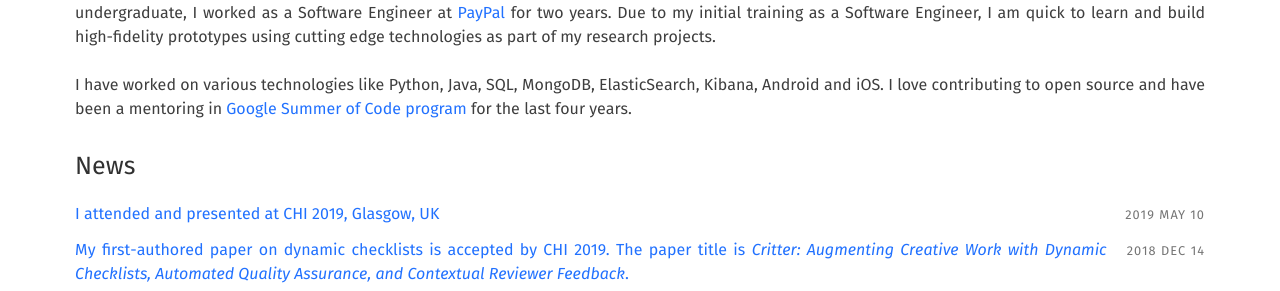
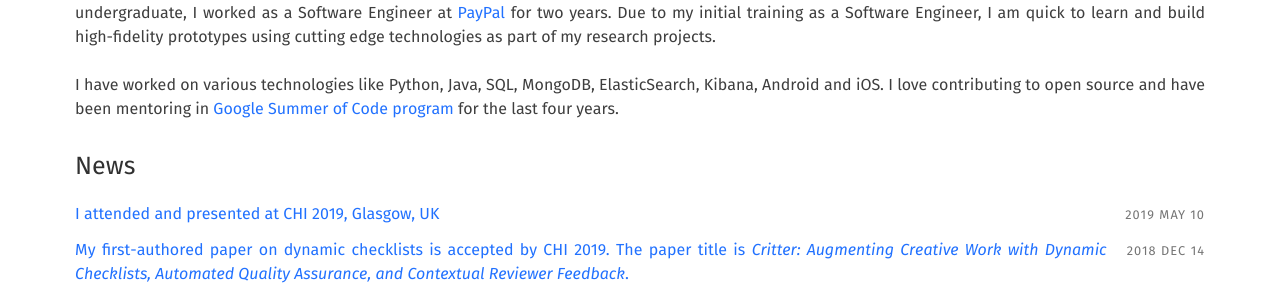
Before and after one commit to adbharadwaj/adbharadwaj.github.io, a Jekyll site: the page built from index.html, in a window 1280 px wide and 900 px high, scrolled down 746 px. Shown: the part 185-476 px from the top of the window. Built offline with Jekyll 4.4.1, drawn with Linux system fonts in a browser that asks for light colours.

```diff
--- a/index.html
+++ b/index.html
@@ -56,7 +56,7 @@ Prior to VT, I received my Bachelor of Engineering degree in Computer Science fr
 
 <br><br>
 
-I have worked on various technologies like Python, Java, SQL, MongoDB, ElasticSearch, Kibana, Android and iOS. I love contributing to open source and have been a mentoring in <a href="https://summerofcode.withgoogle.com/">Google Summer of Code program</a> for the last four years.
+I have worked on various technologies like Python, Java, SQL, MongoDB, ElasticSearch, Kibana, Android and iOS. I love contributing to open source and have been mentoring in <a href="https://summerofcode.withgoogle.com/">Google Summer of Code program</a> for the last four years.
 
 <br>
 
```
